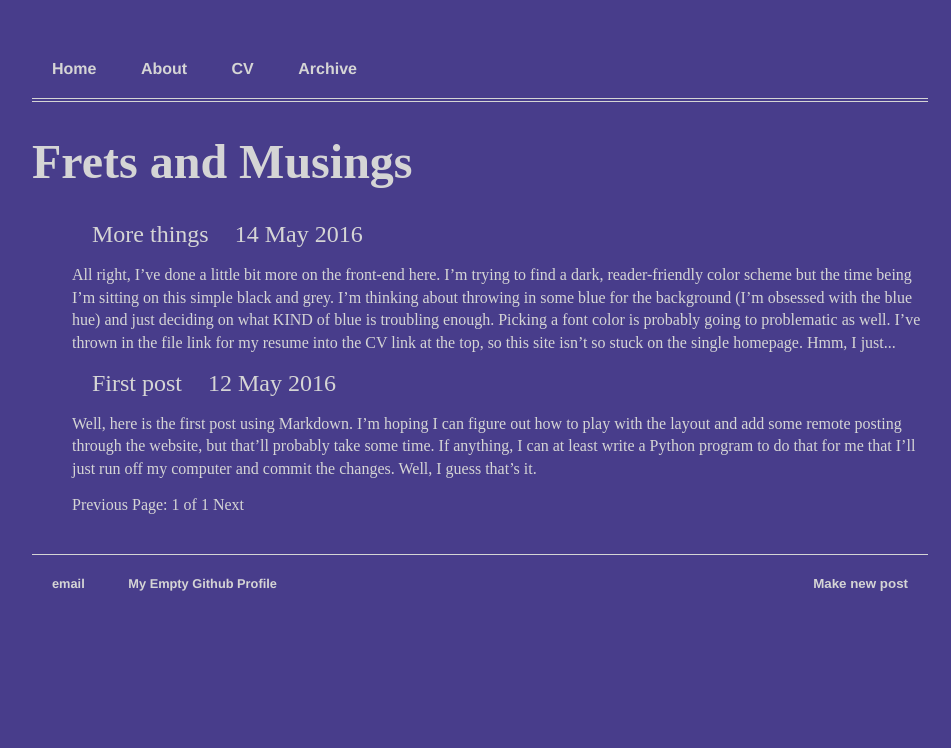
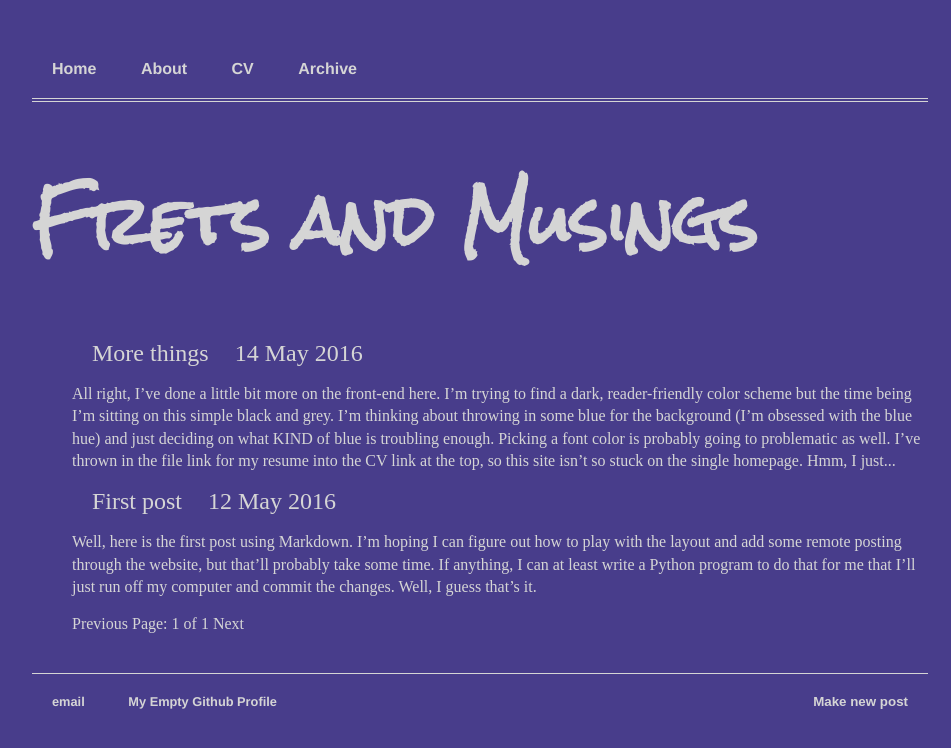
Before and after one commit to rgodinez/rgodinez.github.io, a Jekyll site: the page built from index.html, in a window 1280 px wide. Shown: the top 748 px of the page, without its empty margins (160-1111 px from the left). Built offline with Jekyll 4.4.1, drawn with Linux system fonts in a browser that asks for light colours; some web fonts are replaced; the list of posts is cut into pages by our own code.

Commit message:
changed h1 font AGAIN

```diff
--- a/_layouts/default.html
+++ b/_layouts/default.html
@@ -1,7 +1,7 @@
 <!DOCTYPE html>
 	<html>
 		<head>
-			<link rel="stylesheet" type="text/css" href="https://fonts.googleapis.com/css?family=Fredericka+the+Great">
+			<link rel="stylesheet" type="text/css" href="https://fonts.googleapis.com/css?family=Rock+Salt">
 			<title>{{ page.title }}</title>
 			<!-- link to main stylesheet -->
 			<link rel="stylesheet" href="stylesheets/main.css">
--- a/stylesheets/main.css
+++ b/stylesheets/main.css
@@ -51,8 +51,8 @@
 }
 
 h1 {
-    font-size: 3em;
-    font-family:'Fredericka the Great' , cursive;
+    font-size: 4em;
+    font-family: 'Rock Salt', cursive;
 }
 p {
     font-size: 1.0em;
```
